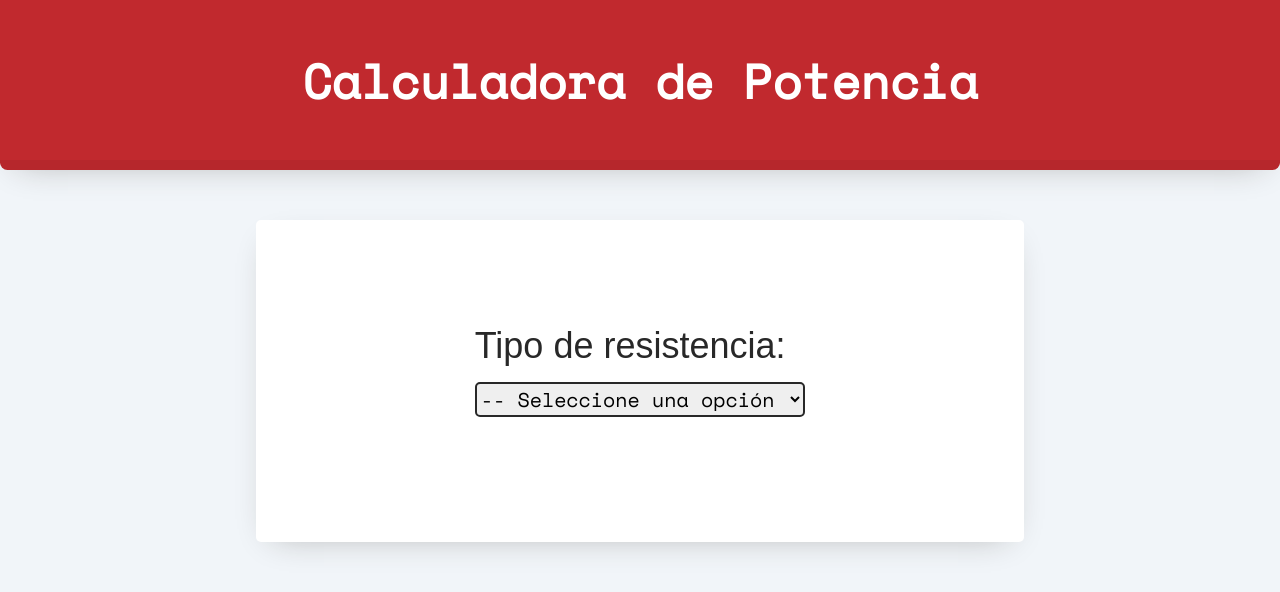
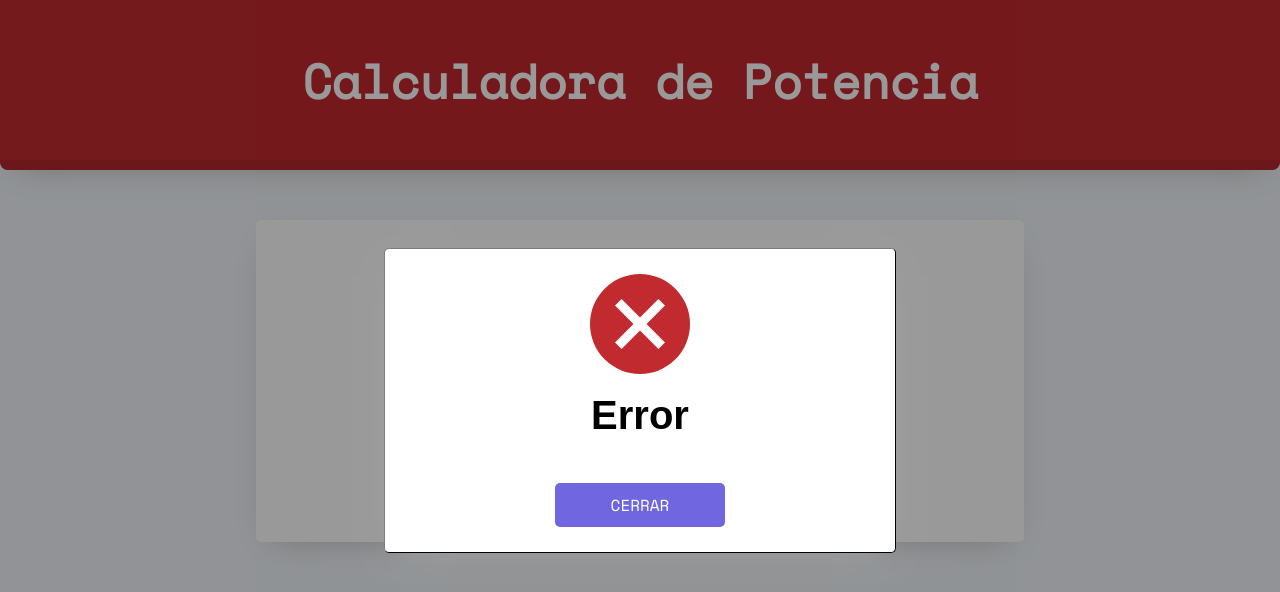
Before and after one commit to cfagomez/calculadora-potencia, a React (Vite) app: page / in a window 1280 px wide. Shown: the top 592 px of the page. Built offline with nearby package versions, Linux system fonts and the light colour scheme; a web font is replaced by a local one.

Commit message:
mensaje error + modal error

```diff
--- a/src/App.jsx
+++ b/src/App.jsx
@@ -1,6 +1,10 @@
 import Formulario from "./components/Formulario"
+import ModalError from "./components/ModalError"
+import UseResistenciasContext from "./hooks/UseResistenciasContext"
 
 function App() {
+
+  const {error} = UseResistenciasContext()
 
   return (
     <>
@@ -14,6 +18,20 @@ function App() {
           </div>
         </main>
       </div>
+      {
+
+        error ? (
+
+          null
+
+        ) : (
+
+          <ModalError />
+
+        )
+
+      }
+
     </>
   )
 }
--- a/src/components/Formulario.jsx
+++ b/src/components/Formulario.jsx
@@ -5,22 +5,35 @@ import {
   calcularPotenciaCartuchos,
   calcularPotenciaSunchos
 } from '../helpers/calculoPotencia'
-import useModalError from '../hooks/useModalError'
 
 const Formulario = () => {
 
-  const {tipoResistencia, setTipoResistencia, resistencia, setResistencia} = useResistenciasContext()
+  const {tipoResistencia, setTipoResistencia, resistencia, setResistencia, setError, mensajeError, setMensajeError} = useResistenciasContext()
   const {largo, ancho, diametro} = resistencia
 
   const handleSubmit = (e) => {
 
     e.preventDefault()
 
+    if ( largo < 1 || ancho < 1 || diametro < 1) {
+
+      setMensajeError('¡Los valores ingresados deben ser mayores a 0!')
+
+      setError()
+
+      return
+
+    }
+
     if (tipoResistencia === 'planas') {
 
       if (!largo.trim() || !ancho.trim() ) {
 
-        return useModalError()
+        setMensajeError('¡Debes completar todos los campos!')
+
+        setError()
+
+        return
 
       } else {
 
@@ -40,7 +53,11 @@ const Formulario = () => {
 
       if (!diametro.trim() || !ancho.trim() ) {
 
-        return useModalError()
+        setMensajeError('¡Debes completar todos los campos!')
+
+        setError()
+
+        return
 
       } else {
 
@@ -60,7 +77,11 @@ const Formulario = () => {
 
       if (!largo.trim() || !diametro.trim() ) {
 
-        return useModalError()
+        setMensajeError('¡Debes completar todos los campos!')
+
+        setError()
+
+        return
 
       } else {
 
@@ -184,7 +205,9 @@ const Formulario = () => {
               }
                 <p className='campo p-form'>* Indicar medidas en milímetros</p>
                 <div className='campo flex'>
-                  <input type="submit"/>
+                  <input
+                    value="Calcular"
+                    type="submit"/>
                   <input
                     onClick={handleClick}
                     type="button"
--- /dev/null
+++ b/src/components/ModalError.jsx
@@ -0,0 +1,32 @@
+import UseResistenciasContext from "../hooks/UseResistenciasContext"
+
+const ModalError = () => {
+
+    const {error, setError, mensajeError} = UseResistenciasContext()
+
+  return (
+    <div className='modal-error'>
+      <div className='modal-error-content'>
+        <div>
+            <img
+                src="../../img/icon-error.svg"
+                alt="Error"
+                width="100px"
+                height="100px"
+            />
+            <h3>Error</h3>
+            <p>{mensajeError}</p>
+            <button
+                type='button'
+                className='button-modal'
+                onClick={() => setError(!error)}
+            >
+                Cerrar
+            </button>
+        </div>
+      </div>
+    </div>
+  )
+}
+
+export default ModalError
--- a/src/context/PlanasProvider.jsx
+++ b/src/context/PlanasProvider.jsx
@@ -11,9 +11,11 @@ const PlanasProvider = ({children}) => {
         ancho: '',
         diametro: ''
     })
+    const [error, setError] = useState(false)
+    const [mensajeError, setMensajeError] = useState('')
 
   return (
-    <PlanasContext.Provider value={{resistencia, setResistencia, tipoResistencia, setTipoResistencia}}>
+    <PlanasContext.Provider value={{resistencia, setResistencia, tipoResistencia, setTipoResistencia, error, setError, mensajeError, setMensajeError}}>
         {children}
     </PlanasContext.Provider>
   )
--- a/src/hooks/useModalError.jsx
+++ /dev/null
@@ -1,15 +0,0 @@
-import Swal from "sweetalert2"
-
-const useModalError = () => {
-  return (
-
-    Swal.fire({
-        icon: 'error',
-        title: 'Error',
-        text: 'Debes completar todos los campos!'
-      })
-
-  )
-}
-
-export default useModalError
--- a/src/index.css
+++ b/src/index.css
@@ -246,3 +246,80 @@ input[type="button"]:focus {
   font-size: medium;
 
 }
+
+/* MODAL ERROR */
+
+.modal-error {
+
+  display: flex;
+  position: fixed;
+  z-index: 1;
+  padding: 100px 0;
+  left: 0;
+  top: 0;
+  width: 100%;
+  height: 100%;
+  overflow: auto;
+  background-color: rgb(0,0,0);
+  background-color: rgba(0,0,0,0.4);
+  text-align: center;
+  line-height: 100%;
+
+}
+
+.modal-error-content {
+
+  background-color: rgb(255,255,255);
+  margin: auto;
+  padding: 25px 0;
+  border: 1px outset rgb(40, 40, 40);
+  border-radius: 5px;
+  width: 40%;
+  box-shadow: 0px 10px 33px -17px rgba(173,173,173,1);
+
+}
+
+.modal-error-content h3 {
+
+  margin-top: 30px;
+  font-size: 2.5rem;
+  font-weight: bold;
+
+}
+
+.modal-error-content p {
+
+  margin-top: 10px;
+  color: rgb(193, 41, 46);
+  font-size: 1.125rem;
+  font-weight: bold;
+
+}
+
+.button-modal {
+
+  margin-top: 20px;
+  padding: 10px 20px;
+  background-color: rgb(112,102,224);
+  color: white;
+  font-size: 1rem;
+  text-transform: uppercase;
+  border: none;
+  border-radius: 5px;
+  width: 33.3%;
+  cursor: pointer;
+  font-family: "Space Mono", monospace;
+
+}
+
+.button-modal:hover {
+
+  background-color: rgb(102, 90, 233)
+
+}
+
+.button-modal:focus {
+
+  outline: 3px solid rgb(161, 153, 248)
+
+}
```
Also changed, not shown: img/icon-error.svg (added).
